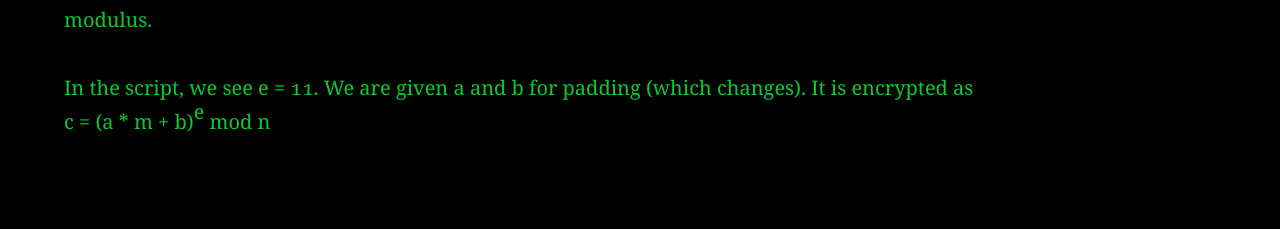
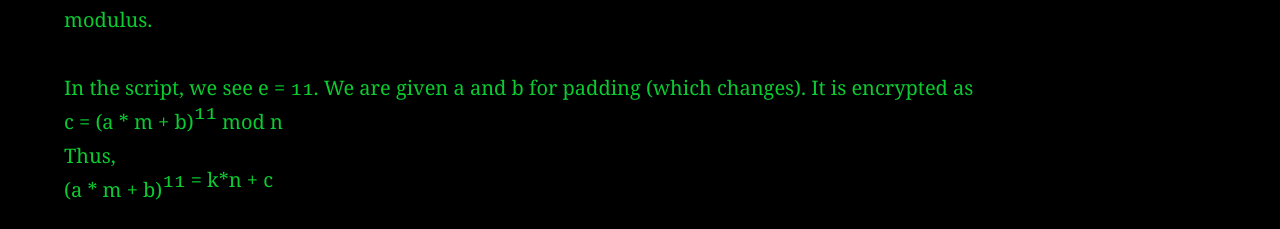
Before and after one commit to AC01010/Connor-McCartney.github.io, a Jekyll site: the page built from _posts/2018-01-12-CryptohackRSAPadding.md, in a window 1280 px wide. Shown: the part 2080-2309 px from the top of the page. Built offline with Jekyll 4.4.1, drawn with Linux system fonts in a browser that asks for light colours; before the commit the page ends 2244 px from its top, so only the background shows below that.

Commit message:
Update 2018-01-12-CryptohackRSAPadding.md

```diff
--- a/_posts/2018-01-12-CryptohackRSAPadding.md
+++ b/_posts/2018-01-12-CryptohackRSAPadding.md
@@ -66,4 +66,6 @@
 encrypted_flag (c) and padding, but the same value for modulus (n). If you disconnect and reconnect you'll get a different modulus.
 
 In the script, we see e = 11. We are given a and b for padding (which changes). It is encrypted as <br>
-c = (a * m + b)<sup>e</sup> mod n
+c = (a * m + b)<sup>11</sup> mod n <br>
+Thus, <br>
+(a * m + b)<sup>11 = k*n + c
```
